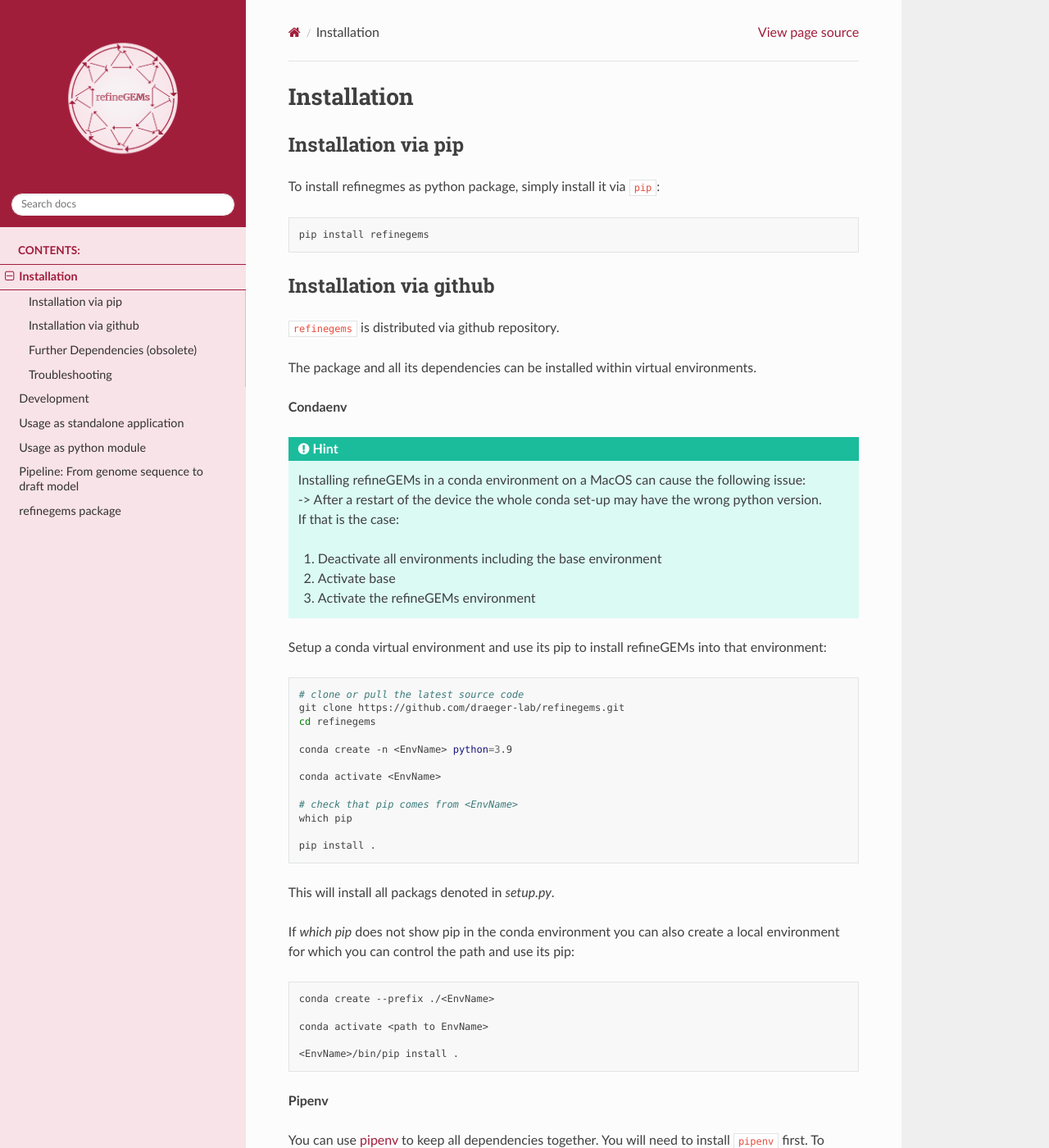
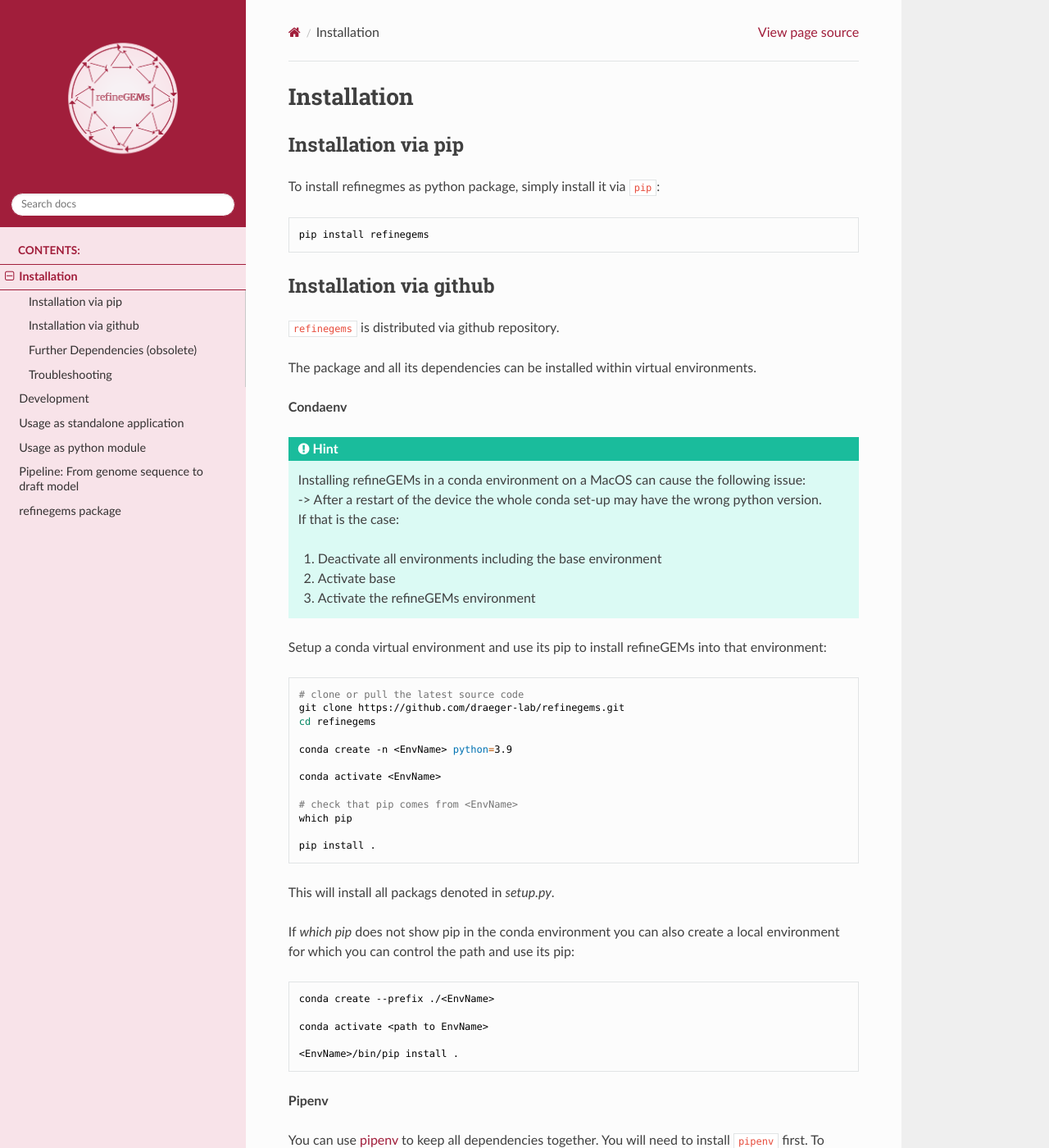
Before and after one commit to draeger-lab/refinegems, a Sphinx documentation site: the page built from docs/source/installation.rst, in a window 1280 px wide and 1400 px high. Shown: the whole window at 82% size. Built offline with Sphinx 7.4.7 and the Read the Docs theme 2.0.0, drawn with Linux system fonts in a browser that asks for light colours; pages that are not in the unit, such as notebooks, are missing from menus.

Commit message:
include code syntax highlighting #74

```diff
--- a/docs/source/conf.py
+++ b/docs/source/conf.py
@@ -71,6 +71,13 @@
     'display_version': False
 }
 
+#Adds logo as favicon to tab
+html_favicon = 'images/refineGEMs_logo.png'
+
+# Changes code highlighting
+pygments_style = 'blinds-light'
+
+
 # Explicitly assign the master document
 master_doc = 'index'
 
```
